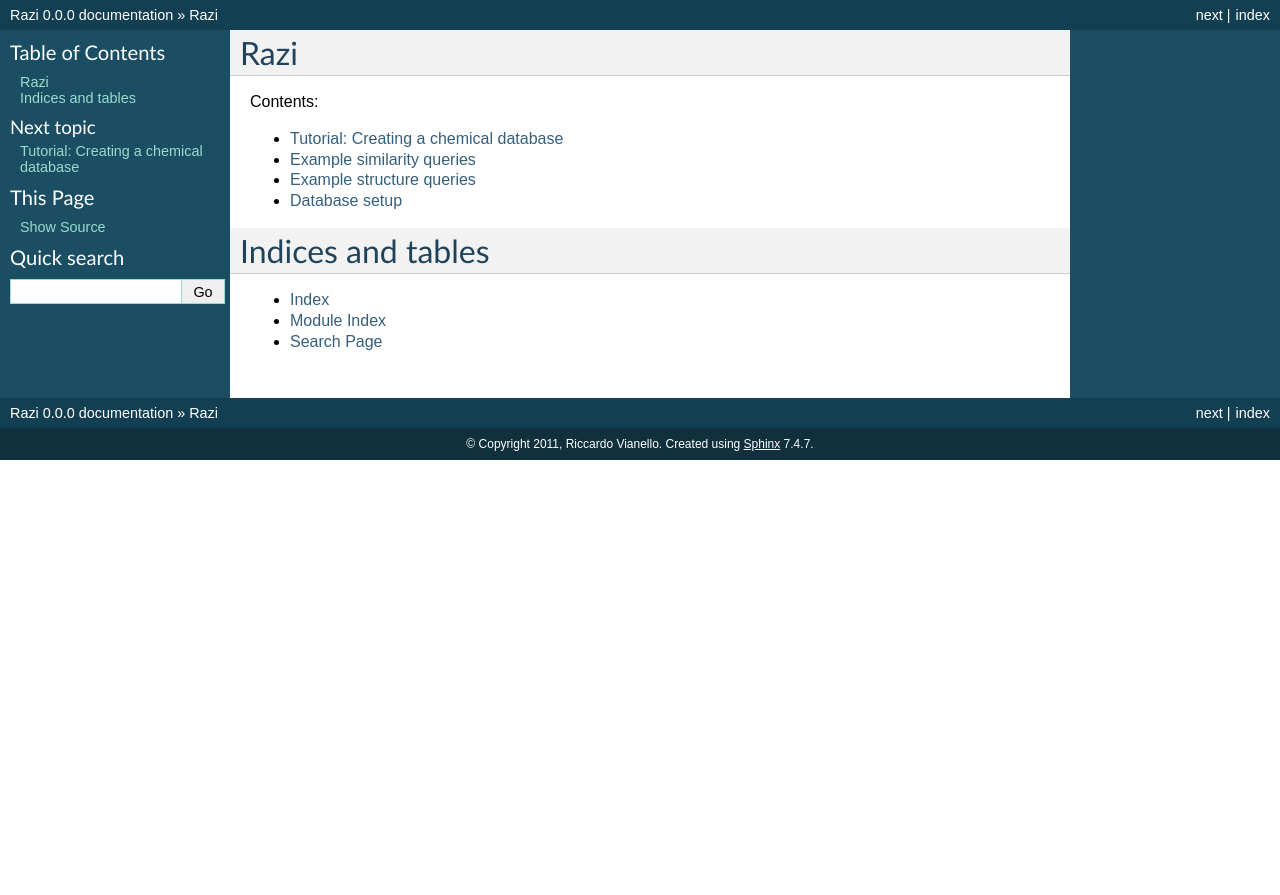
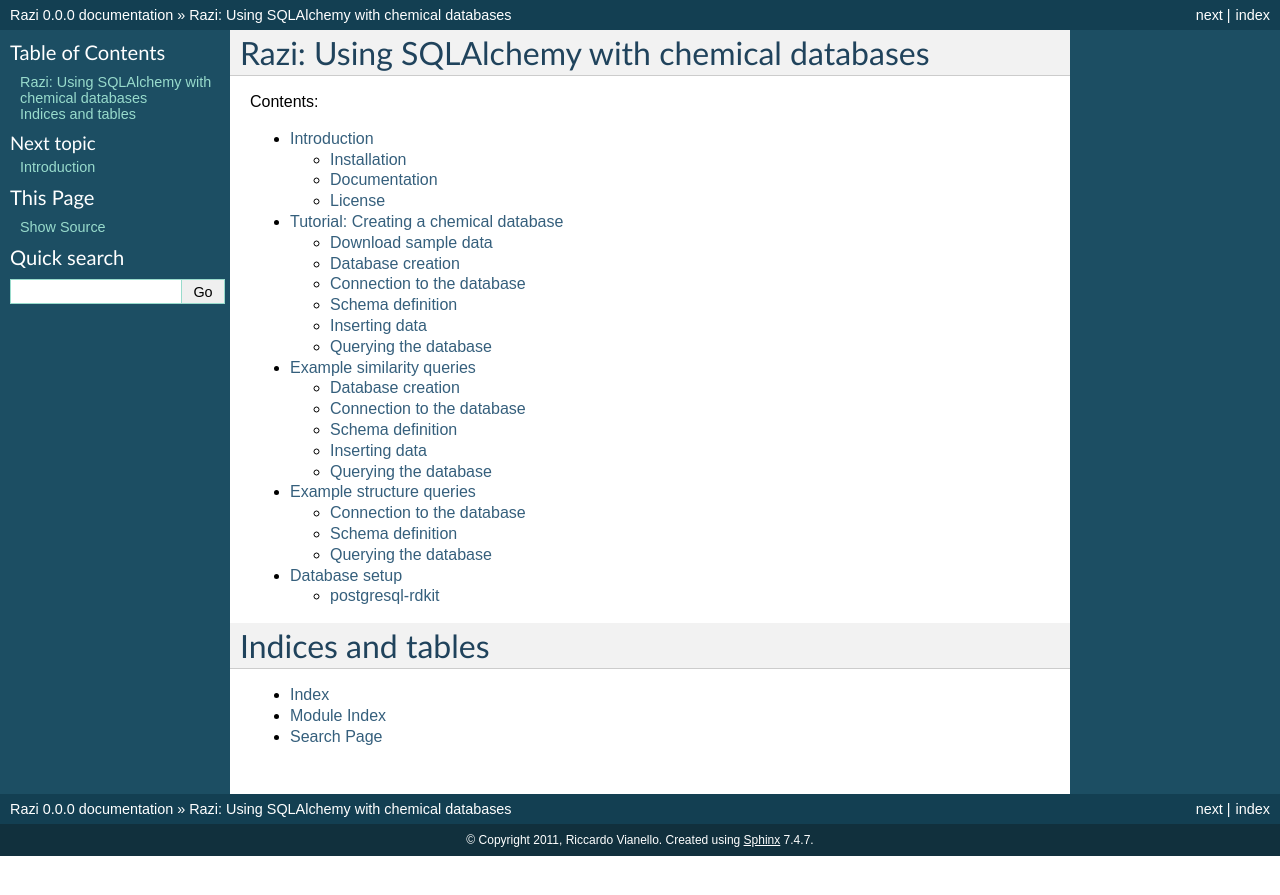
Before and after one commit to rvianello/razi, a Sphinx documentation site: the page built from docs/index.rst, in a window 1280 px wide. Shown: the top 895 px of the page. Built offline with Sphinx 7.4.7, drawn with Linux system fonts in a browser that asks for light colours.

Commit message:
quick intro

```diff
--- a/docs/index.rst
+++ b/docs/index.rst
@@ -3,14 +3,15 @@
    You can adapt this file completely to your liking, but it should at least
    contain the root `toctree` directive.
 
-Razi
-====
+Razi: Using SQLAlchemy with chemical databases
+==============================================
 
 Contents:
 
 .. toctree::
-   :maxdepth: 1
+   :maxdepth: 2
 
+   introduction
    database_creation_tutorial
    similarity_queries_tutorial
    structure_queries_tutorial
--- /dev/null
+++ b/docs/introduction.rst
@@ -0,0 +1,18 @@
+Introduction
+============
+Razi provides extensions to SQLAlchemy to work with chemical databases. Currently, development is mainly focused on the functionalities provided by the `RDKit <http://rdkit.org>`_ extension for the PostgreSQL database, but support for additional database backends is in the plans.
+
+Installation
+^^^^^^^^^^^^
+Source code is available on `GitHub <https://github.com/rvianello/razi>`_. Either clone the repository or download a source package, change into the razi directory and type the following command (since the project is still in its earlier development phases, you may want to use a virtualenv)::
+
+    $ python setup.py install
+
+
+Documentation
+^^^^^^^^^^^^^
+This documentation is available from http://razi.readthedocs.org/.
+
+License
+^^^^^^^
+Razi is released under the MIT License.
```
